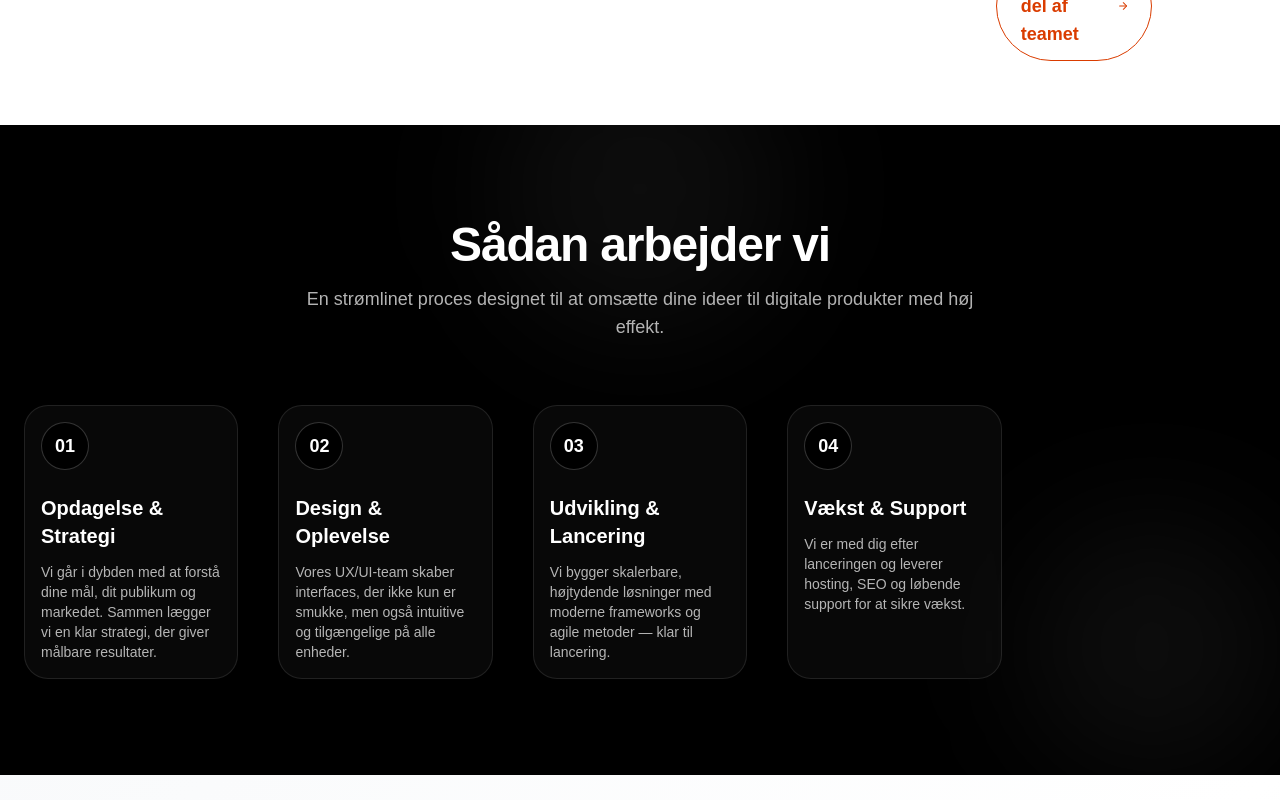
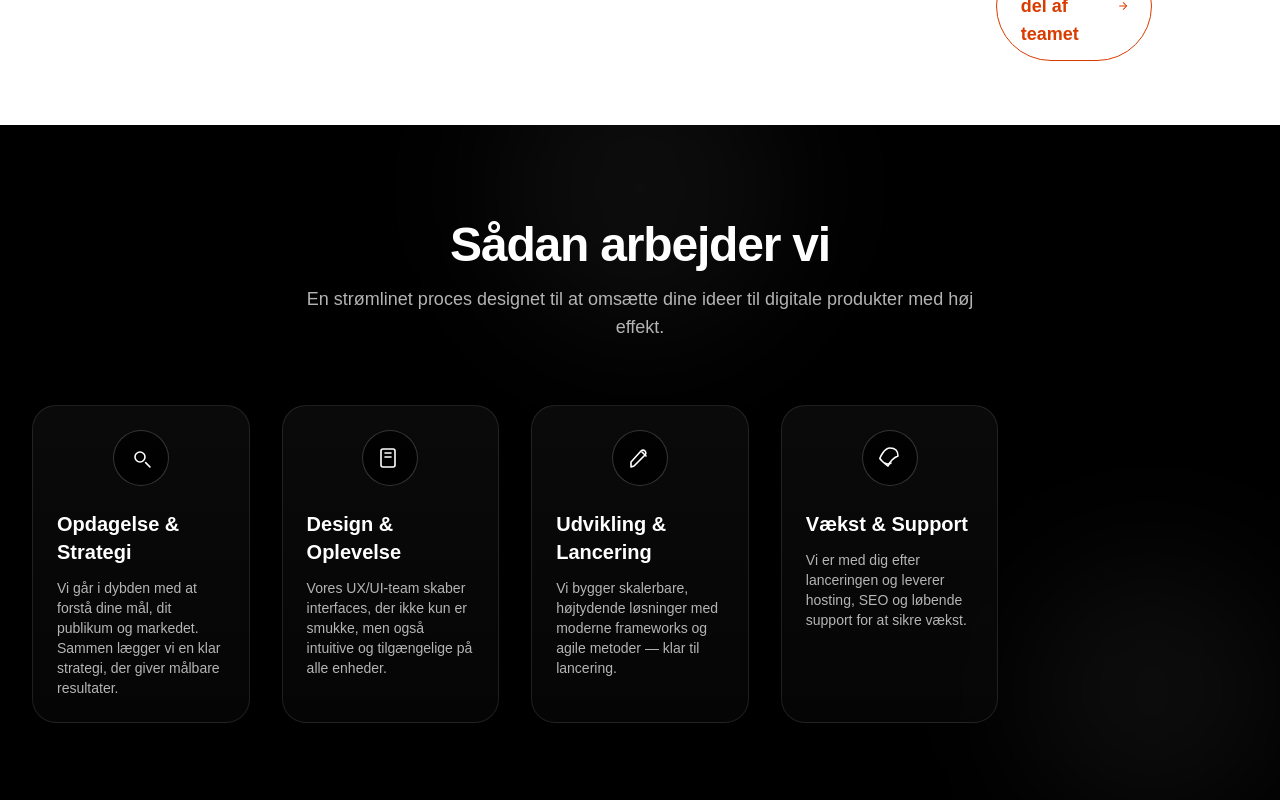
Before and after one commit to mauryajatin45/Digital-Solution-company, a Next.js app: page /da/about in a window 1280 px wide. Shown: the part 2140-2940 px from the top of the page. Built offline with nearby package versions, Linux system fonts and the light colour scheme.

Commit message:
feat: update contact page text, enhance case studies descriptions, and improve how we work section layout

```diff
--- a/app/[locale]/contact/page.js
+++ b/app/[locale]/contact/page.js
@@ -88,7 +88,7 @@ const T = {
     hero: {
       kicker: "Let’s talk",
       title: "Contact Vertex Global Agency",
-      sub: "Tell us briefly about your project — we reply within 24 hours on business days.",
+      sub: "We reply within 24 hours with a tailored proposal.",
     },
     blocks: {
       visit: {
@@ -349,7 +349,7 @@ export default function ContactPage() {
                             ]
                         }
                       />
-                      <Select
+                      {/* <Select
                         id="budget"
                         label={t.form.labels.budget}
                         placeholder={t.form.placeholders.budget}
@@ -370,7 +370,7 @@ export default function ContactPage() {
                               { v: "300plus", l: "300,000+ DKK" },
                             ]
                         }
-                      />
+                      /> */}
                     </div>
 
                     <Field
--- a/components/CaseStudies.js
+++ b/components/CaseStudies.js
@@ -61,7 +61,7 @@ export default function CaseStudies({ className = '' }) {
       id: 'ecom',
       title: 'E-Commerce Scale Up',
       image: 'https://d6xcmfyh68wv8.cloudfront.net/learn-content/uploads/2022/02/Untitled-design-5.png',
-      description: 'Increased revenue by 310% through SEO, ads, and Shopify',
+      description: 'Revenue grew by 300%',
       stat: 310,
       statSuffix: '%',
     },
@@ -69,7 +69,7 @@ export default function CaseStudies({ className = '' }) {
       id: 'saas',
       title: 'Enterprise SaaS Launch',
       image: 'https://www.servicenow.com/content/dam/servicenow-assets/public/en-us/images/ds-what-is-pages/enterprise-saas-benefits.jpg',
-      description: '5,000+ users in first quarter',
+      description: '5,000+ users in 3 months',
       stat: 5000,
       statSuffix: '+',
     },
--- a/components/HeroSection.js
+++ b/components/HeroSection.js
@@ -57,7 +57,7 @@ const MESSAGES = {
     slides: [
       {
         id: "s1",
-        titleLines: ["Consult With", "Our Professional Developer"],
+        titleLines: ["We Build Digital Solutions", "That Drive Growth"],
         desc:
           "Experience across multiple languages and frameworks with a proven record of scalable, high-quality solutions. Strong in collaboration, code optimization, and problem solving.",
         ctas: [{ label: "Get Free Consultant", href: "/contact" }],
--- a/components/HowWeWork.js
+++ b/components/HowWeWork.js
@@ -1,6 +1,7 @@
 "use client";
 
 import { usePathname } from "next/navigation";
+import React from "react";
 
 const LOCALES = ["da", "en"];
 const DEFAULT_LOCALE = "en";
@@ -15,6 +16,7 @@ const COPY = {
     sub: "A streamlined process designed to turn your ideas into high-impact digital products.",
     steps: [
       {
+        // number kept for stability in data but not used visually
         number: "01",
         title: "Discovery & Analysis",
         desc: "Understand the brand, market, and audience",
@@ -27,7 +29,7 @@ const COPY = {
       {
         number: "03",
         title: "Design and Development",
-        desc: "Build user centric experiences and sclable platforms.",
+        desc: "Build user centric experiences and scalable platforms.",
       },
       {
         number: "04",
@@ -69,18 +71,85 @@ const COPY = {
   },
 };
 
+// small neutral icons that inherit currentColor
+function getIcon(index) {
+  const commonProps = {
+    width: 24,
+    height: 24,
+    viewBox: "0 0 24 24",
+    fill: "none",
+    xmlns: "http://www.w3.org/2000/svg",
+    "aria-hidden": true,
+    className: "h-6 w-6",
+    stroke: "currentColor",
+    strokeWidth: "1.6",
+    strokeLinecap: "round",
+    strokeLinejoin: "round",
+  };
+
+  switch (index) {
+    case 0:
+      // magnifier
+      return (
+        <svg {...commonProps}>
+          <circle cx="11" cy="11" r="5" />
+          <path d="M21 21l-4.35-4.35" />
+        </svg>
+      );
+    case 1:
+      // document
+      return (
+        <svg {...commonProps}>
+          <rect x="3" y="3" width="14" height="18" rx="2" />
+          <path d="M7 7h6" />
+          <path d="M7 11h6" />
+        </svg>
+      );
+    case 2:
+      // pencil
+      return (
+        <svg {...commonProps}>
+          <path d="M3 21l3-1 11-11a2.828 2.828 0 10-4-4L3 16v5z" />
+          <path d="M14 6l4 4" />
+        </svg>
+      );
+    case 3:
+      // rocket
+      return (
+        <svg {...commonProps}>
+          <path d="M12 2s4 0 6 2 2 6 2 6-3 1-6 4-4 6-4 6-3-2-6-5S2 12 2 12 6 2 12 2z" />
+          <path d="M7 17s1 1 3 1 3-1 3-1" />
+        </svg>
+      );
+    case 4:
+      // chart
+      return (
+        <svg {...commonProps}>
+          <path d="M3 3v18h18" />
+          <path d="M7 14l3-3 4 4 5-7" />
+        </svg>
+      );
+    default:
+      return (
+        <svg {...commonProps}>
+          <circle cx="12" cy="12" r="8" />
+        </svg>
+      );
+  }
+}
+
 export default function HowWeWork() {
   const pathname = usePathname() || "/";
   const locale = getLocaleFromPath(pathname);
   const t = COPY[locale] ?? COPY[DEFAULT_LOCALE];
 
   return (
-    <section className="relative bg-black text-white py-24 overflow-hidden">
+    <section className="relative bg-black text-white py-24 overflow-visible">
       {/* Background glow accents */}
-      <div className="absolute -top-20 left-1/2 h-72 w-72 -translate-x-1/2 rounded-full bg-white/5 blur-3xl" />
-      <div className="absolute bottom-0 right-0 h-64 w-64 rounded-full bg-white/5 blur-3xl" />
+      <div className="absolute -top-20 left-1/2 h-72 w-72 -translate-x-1/2 rounded-full bg-white/5 blur-3xl pointer-events-none" />
+      <div className="absolute bottom-0 right-0 h-64 w-64 rounded-full bg-white/5 blur-3xl pointer-events-none" />
 
-      <div className="relative mx-auto max-w-7xl px-6">
+      <div className="relative mx-auto max-w-7xl px-6 lg:px-8">
         {/* Heading */}
         <div className="text-center mb-16">
           <h2 className="text-3xl md:text-5xl font-extrabold tracking-tight">
@@ -92,26 +161,29 @@ export default function HowWeWork() {
         </div>
 
         {/* Steps */}
-        <div className="grid gap-10 md:grid-cols-2 lg:grid-cols-5">
-          {t.steps.map((s) => (
-            <div
-              key={s.number}
-              className="group relative rounded-3xl border border-white/10 bg-white/[0.03] p-4 backdrop-blur transition hover:-translate-y-1 hover:bg-white/[0.06]"
+        <div className="grid gap-8 md:grid-cols-2 lg:grid-cols-5">
+          {t.steps.map((s, i) => (
+            <article
+              key={`${s.title}-${i}`}
+              className="group relative rounded-3xl border border-white/10 bg-gradient-to-b from-white/[0.04] to-white/[0.02] p-6 min-h-[200px] backdrop-blur-sm transition transform hover:-translate-y-1 hover:shadow-lg"
             >
-              {/* Number */}
-              <div className="mb-6">
-                <span className="inline-flex h-12 w-12 items-center justify-center rounded-full border border-white/20 bg-black font-semibold text-white text-lg">
-                  {s.number}
-                </span>
+              {/* Icon (replaces number) - centered at top */}
+              <div className="mb-6 flex items-center justify-center">
+                <div
+                  className="inline-flex h-14 w-14 items-center justify-center rounded-full border border-white/20 bg-black/80 text-white"
+                  aria-hidden="true"
+                >
+                  {getIcon(i)}
+                </div>
               </div>
 
-              {/* Title */}
-              <h3 className="text-xl font-semibold">{s.title}</h3>
+              {/* Title & description */}
+              <h3 className="text-xl font-semibold text-white">{s.title}</h3>
               <p className="mt-3 text-sm text-white/70">{s.desc}</p>
 
               {/* Bottom accent line */}
               <div className="absolute bottom-0 left-0 h-[3px] w-0 bg-gradient-to-r from-white to-white/40 transition-all group-hover:w-full" />
-            </div>
+            </article>
           ))}
         </div>
       </div>
--- a/components/MissionVision.js
+++ b/components/MissionVision.js
@@ -1,6 +1,6 @@
 import React from 'react'
 import { motion } from 'framer-motion'
-import { Sparkles, Globe, Target } from 'lucide-react'
+import { Sparkles, Globe, Target, Lightbulb } from 'lucide-react'
 
 // MissionVision.jsx
 // Plain JavaScript React component for Next.js (JSX, not TSX)
@@ -78,7 +78,7 @@ export default function MissionVision({ className = '' }) {
 
           <div className="flex items-start gap-4">
             <div className="flex-shrink-0 w-12 h-12 grid place-items-center rounded-lg bg-white/6">
-              <Target size={20} />
+              <Lightbulb size={20} />
             </div>
 
             <div>
--- a/components/ServicesSection.js
+++ b/components/ServicesSection.js
@@ -123,13 +123,13 @@ const T = {
         href: "/services/hosting",
         icon: "cloud",
       },
-      {
-        title: "Maintenance & Support",
-        desc:
-          "Ongoing updates, security patches, and support so your site keeps running smoothly.",
-        href: "/services/maintenance-support",
-        icon: "user",
-      },
+      // {
+      //   title: "Maintenance & Support",
+      //   desc:
+      //     "Ongoing updates, security patches, and support so your site keeps running smoothly.",
+      //   href: "/services/maintenance-support",
+      //   icon: "user",
+      // },
       {
         title: "SEO & Performance Marketing",
         desc:
```
Also changed, not shown: components/TestimonialsSection.js (+67 -43 lines).
